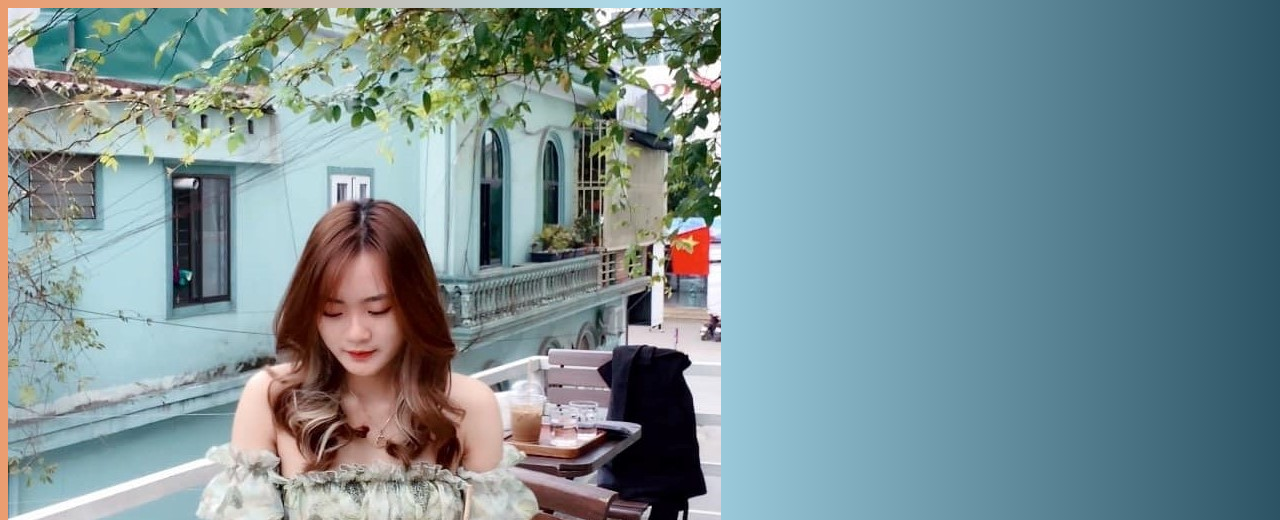
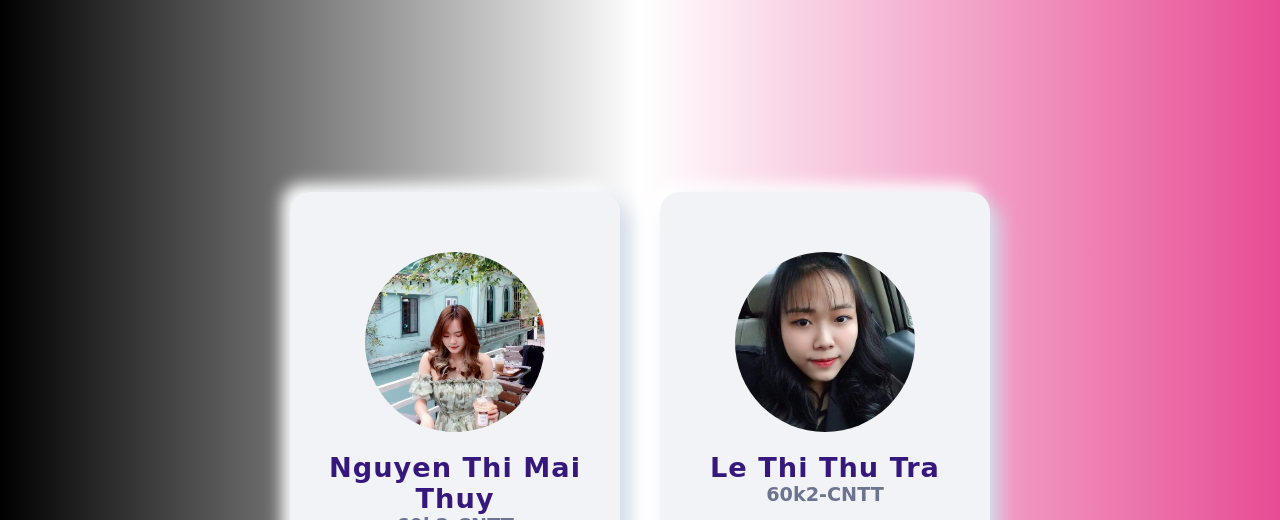
Before and after one commit to maithuy256/cvnhom17.gitthub.io, a plain HTML site: page index.html in a window 1280 px wide. Shown: the top 520 px of the page. Drawn offline with Linux system fonts and the light colour scheme; a web font is replaced by a local one.

Commit message:
Update pr.css

```diff
--- a/pr.css
+++ b/pr.css
@@ -1,60 +1,99 @@
-body {
-    background: linear-gradient(to right, #eb9d70, #aadaeb, #2c5364);
-    font-family: 'Poppins', sans-serif;
+@import url('https://fonts.googleapis.com/css2?family=Bellota+Text:ital,wght@0,300;0,400;0,700;1,300;1,400;1,700&display=swap');
+*
+{
+   margin: 0;
+   padding: 0;
+   box-sizing: border-box;
+   font-family: 'Bellota Text', cursive;
 }
-
-#form {
-    width: 300px;
-    margin: 20vh auto 0 auto;
-    padding: 20px;
-    background-color: whitesmoke;
-    border-radius: 4px;
-    font-size: 12px;
+body
+{
+   display: flex;
+   justify-content: center;
+   align-items: center;
+   min-height: 100vh;
+   width: 100%;
+   background: #f2f3f7;
+   background: linear-gradient(to right, #000000, #ffffff, #e74c94);
 }
-
-#form h1 {
-    color: #0f2027;
-    text-align: center;
+.container
+{
+   display: flex;
+   justify-content: center;
+   align-items: center;
+   flex-wrap: wrap;
 }
-
-#form button {
-    padding: 10px;
-    margin-top: 10px;
-    width: 100%;
-    color: white;
-    background-color: rgb(182, 112, 161);
-    border: none;
-    border-radius: 4px;
+.container .card
+{
+   width: 330px;
+   height: 416px;
+   padding: 60px 30px;
+   margin: 20px;
+   background: #f2f3f7;
+   box-shadow: 0.6em 0.6em 1.2em #d2dce9,
+               -0.5em -0.5em 1em #ffffff;
+   border-radius: 20px;
 }
-
-.input-control {
-    display: flex;
-    flex-direction: column;
+.container .card .content
+{
+   display: flex;
+   justify-content: center;
+   align-items: center;
+   flex-direction: column;
 }
-
-.input-control input {
-    border: 2px solid #f0f0f0;
-	border-radius: 4px;
-	display: block;
-	font-size: 12px;
-	padding: 10px;
-	width: 100%;
+.container .card .content .imgBx
+{
+   width: 180px;
+   height: 180px;
+   border-radius: 50%;
+   position: relative;
+   margin-bottom: 20px;
+   overflow: hidden;
 }
-
-.input-control input:focus {
-    outline: 0;
+.container .card .content .imgBx img
+{
+   position: absolute;
+   top: 0;
+   left: 0;
+   width: 100%;
+   height: 100%;
+   object-fit: cover;
 }
-
-.input-control.success input {
-    border-color: #09c372;
+.container .card .content .contentBx h4
+{
+   color: #36187d;
+   font-size: 1.7rem;
+   font-weight: bold;
+   text-align: center;
+   letter-spacing: 1px;
 }
-
-.input-control.error input {
-    border-color: #ff3860;
+.container .card .content .contentBx h5
+{
+   color: #6c758f;
+   font-size: 1.2rem;
+   font-weight: bold;
+   text-align: center;
 }
-
-.input-control .error {
-    color: #ff3860;
-    font-size: 9px;
-    height: 13px;
+.container .card .content .sci
+{
+   margin-top: 20px;
 }
+.container .card .content .sci a
+{
+   text-decoration: none;
+   color: #6c758f;
+   font-size: 30px;
+   margin: 10px;
+   transition: color 0.4s;
+}
+.container .card .content .sci a:hover
+{
+   color: #0196e3;
+}
+/*   colors
+        #f2f3f7
+        #d2dce9
+        #36187d
+        #6c758f
+        #0196e3
+ */
```
